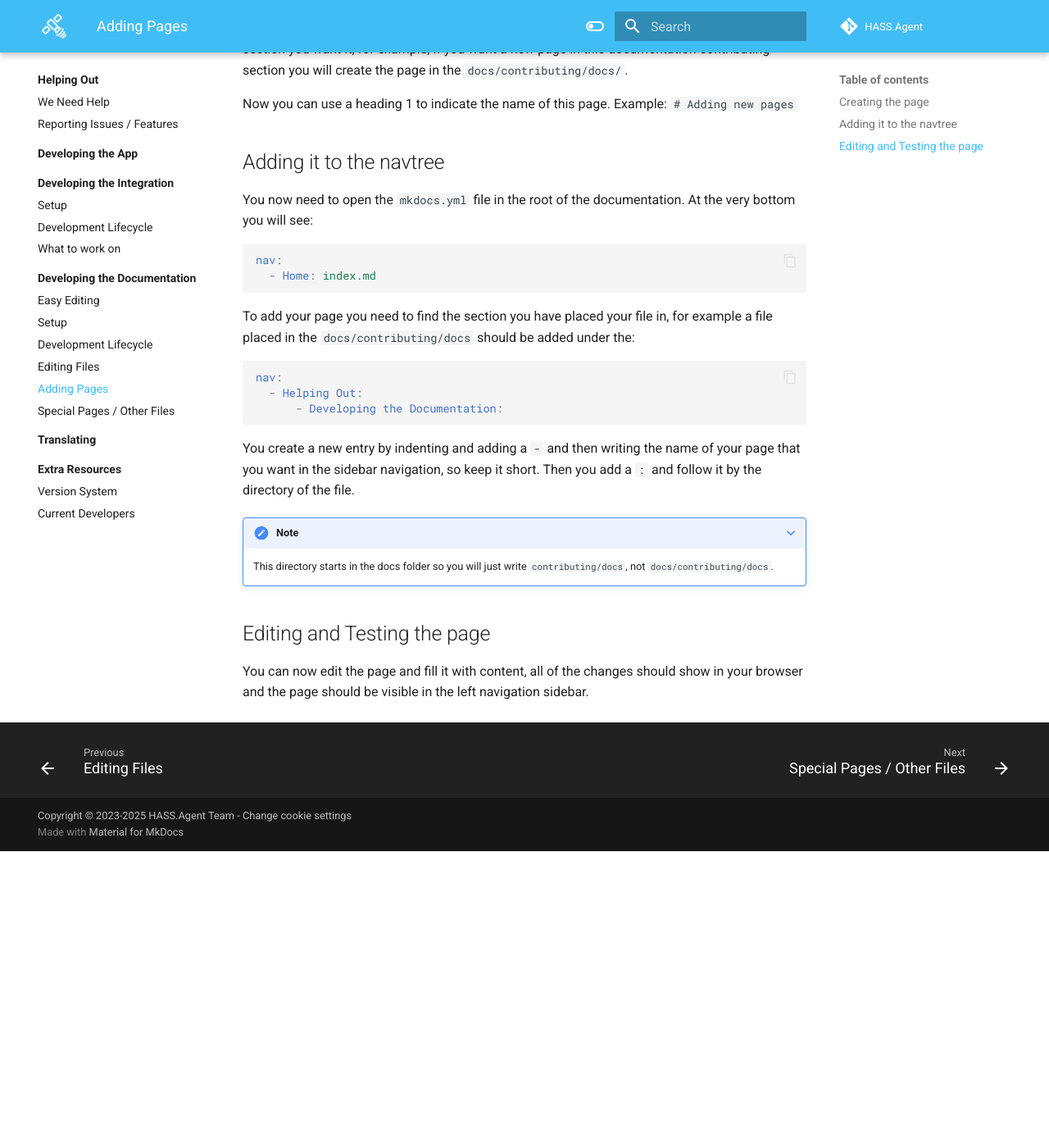
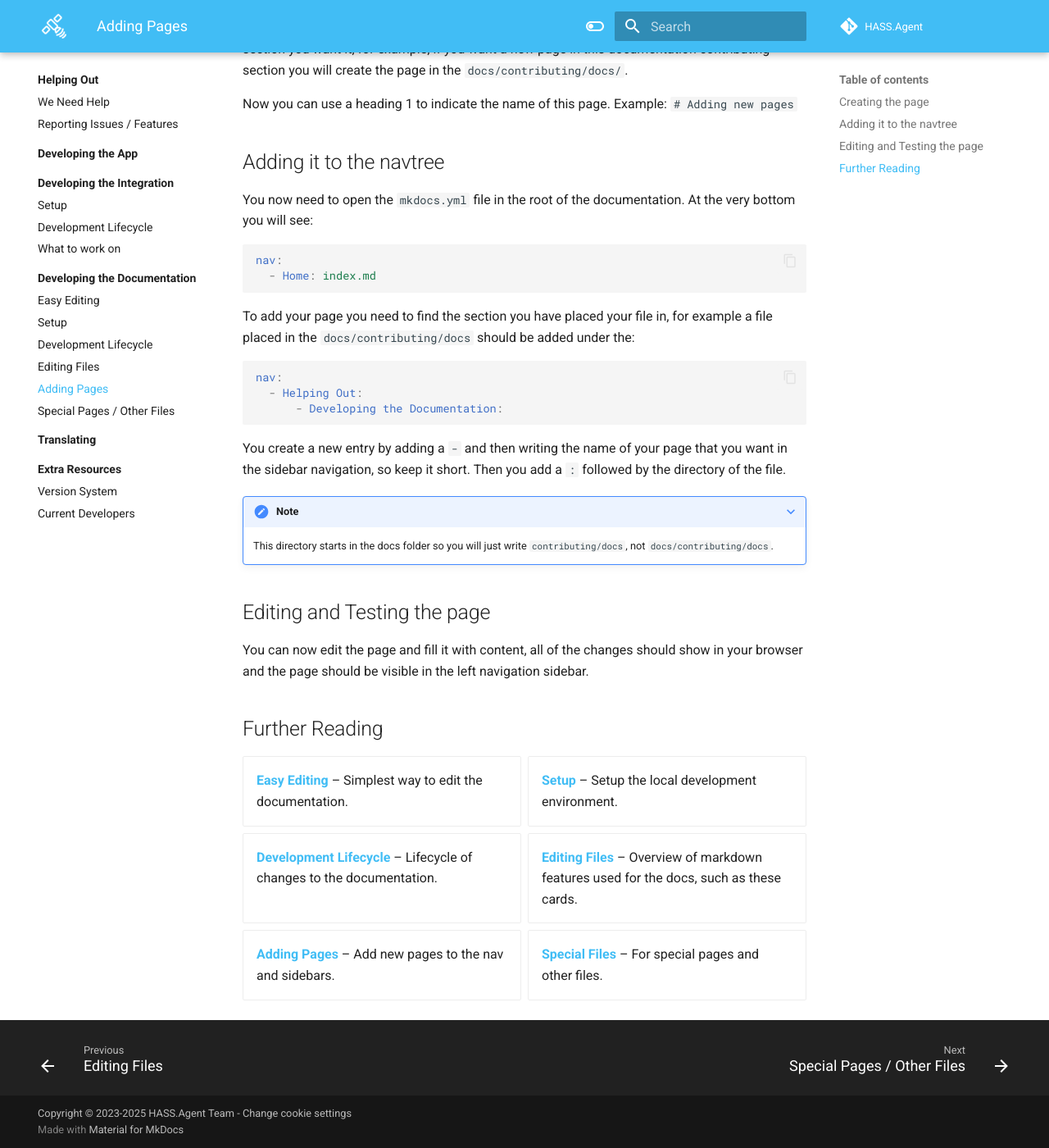
Before and after one commit to hass-agent/HASS.Agent-Documentation, an MkDocs documentation site: the page built from docs/contributing/docs/adding-pages.md, in a window 1280 px wide and 1400 px high, scrolled down 502 px. Shown: the whole window at 82% size. Built offline with MkDocs 1.6.1 and Material for MkDocs 9.7.7, drawn with Linux system fonts in a browser that asks for light colours; comment, search, counter and statistics services are not loaded; the version menu is left out; before the commit the page ends 1540 px from its top, so only the background shows below that.

Commit message:
Contributing to docs: Add further reading cards

````diff
--- a/docs/contributing/docs/adding-pages.md
+++ b/docs/contributing/docs/adding-pages.md
@@ -4,7 +4,7 @@ You can add new pages anywhere in the documentation if you feel the need to. How
 
 ## Creating the page
 
-You start by creating a new .md with an all lowercase name, you can use `-` dashes in place of spaces. For example this file is called `adding-pages.md` This file should be located in the section you want it, for example; if you want a new page in this documentation contributing section you will create the page in the `docs/contributing/docs/`.
+You start by creating a new `.md` file with an all lowercase name, you can use `-` dashes in place of spaces. For example this file is called `adding-pages.md` This file should be located in the section you want it, for example; if you want a new page in this documentation contributing section you will create the page in the `docs/contributing/docs/`.
 
 Now you can use a heading 1 to indicate the name of this page. Example: `# Adding new pages`
 
@@ -25,7 +25,7 @@ nav:
       - Developing the Documentation:
 ```
 
-You create a new entry by indenting and adding a `- ` and then writing the name of your page that you want in the sidebar navigation, so keep it short. Then you add a `:` and follow it by the directory of the file.
+You create a new entry by adding a `- ` and then writing the name of your page that you want in the sidebar navigation, so keep it short. Then you add a `:` followed by the directory of the file.
 ???+ note
 
     This directory starts in the docs folder so you will just write `contributing/docs`, not `docs/contributing/docs`.
@@ -33,3 +33,23 @@ You create a new entry by indenting and adding a `- ` and then writing the name
 ## Editing and Testing the page
 
 You can now edit the page and fill it with content, all of the changes should show in your browser and the page should be visible in the left navigation sidebar.
+
+## Further Reading
+
+<div class="grid cards" markdown>
+
+- **[Easy Editing]** – Simplest way to edit the documentation.
+- **[Setup]** – Setup the local development environment.
+- **[Development Lifecycle]** – Lifecycle of changes to the documentation.
+- **[Editing Files]** – Overview of markdown features used for the docs, such as these cards.
+- **[Adding Pages]** – Add new pages to the nav and sidebars.
+- **[Special Files]** – For special pages and other files.
+
+</div>
+
+[Easy Editing]: ./easy-editing.md
+[Setup]: ./setup.md
+[Development Lifecycle]: ./development-lifecycle.md
+[Editing Files]: ./editing-files.md
+[Adding Pages]: ./adding-pages.md
+[Special Files]: ./special-files.md
````
Also changed, not shown: docs/contributing/docs/easy-editing.md (+20 -0 lines), docs/contributing/docs/editing-files.md (+22 -10 lines), docs/contributing/docs/special-files.md (+22 -2 lines).
